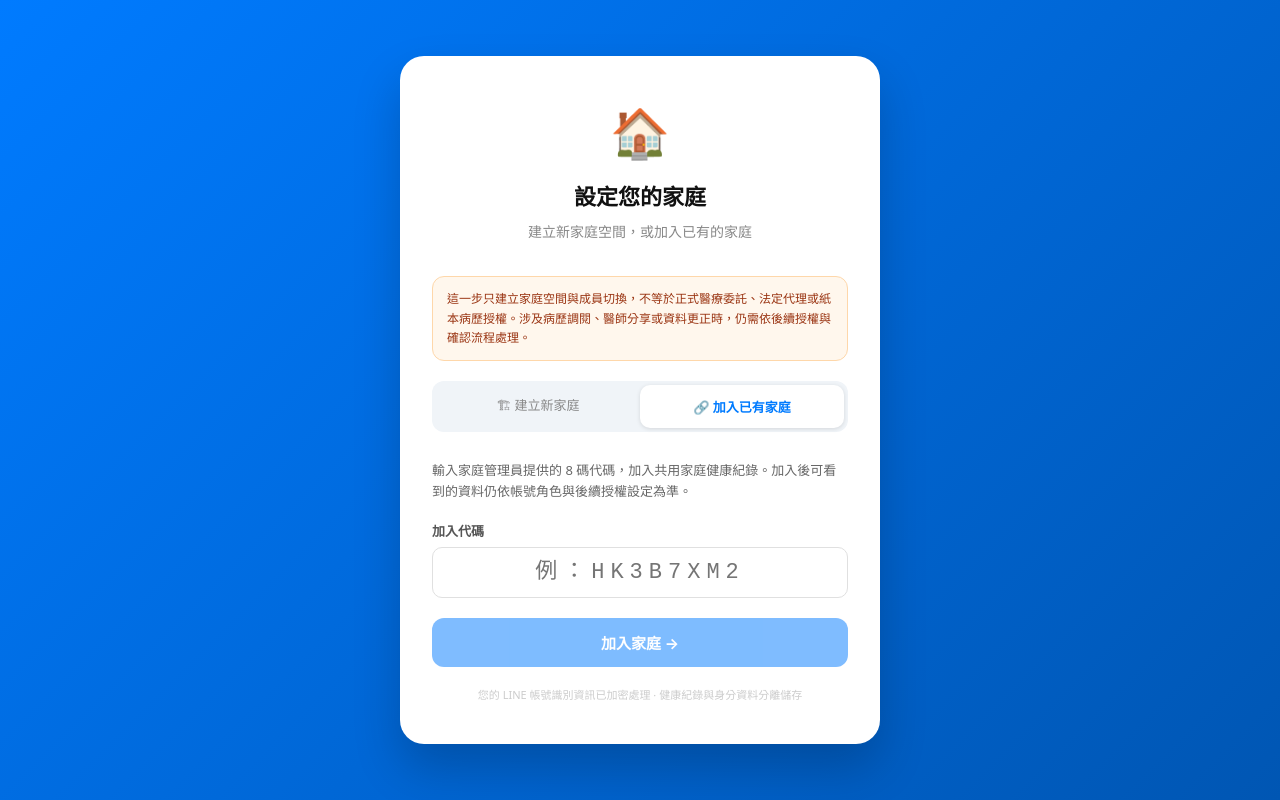
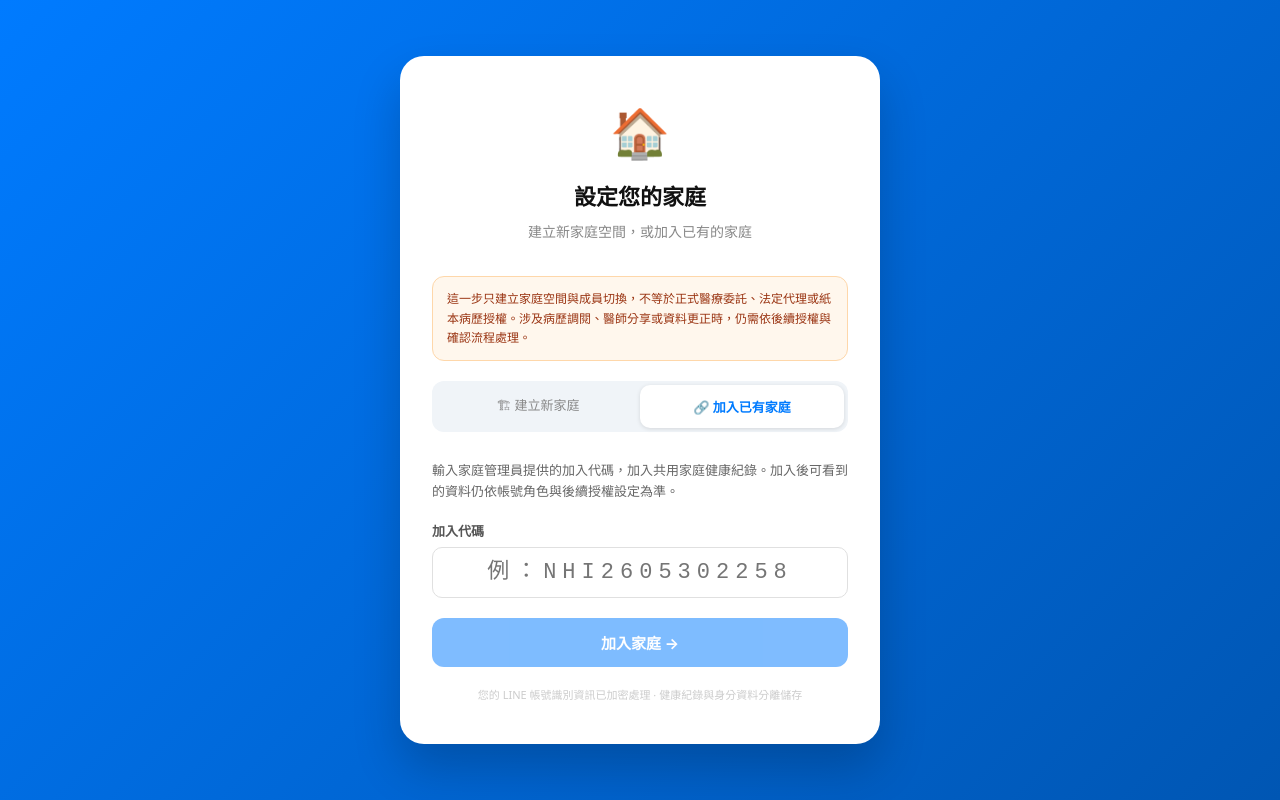
Before and after one commit to NYCU-SYC/MediKeep, a Next.js app: page /setup in a window 1280 px wide. Both pictures are taken after a click on the button "🔗 加入已有家庭". Built offline with nearby package versions, Linux system fonts and the light colour scheme.

Commit message:
Fix setup join code binding

```diff
--- a/src/app/setup/page.tsx
+++ b/src/app/setup/page.tsx
@@ -2,6 +2,7 @@
 
 import React, { useState } from 'react';
 import { useRouter } from 'next/navigation';
+import { setPatientSessionToken } from '@/lib/api';
 
 type Tab = 'create' | 'join';
 
@@ -64,6 +65,7 @@ export default function SetupPage() {
         setStep1Error(await readApiError(resp, '建立失敗，請稍後再試'));
         return;
       }
+      setPatientSessionToken(null);
       setStep(2);
     } catch {
       setStep1Error('網路錯誤，請稍後再試');
@@ -77,7 +79,7 @@ export default function SetupPage() {
     e.preventDefault();
     setStep1Error('');
     const code = joinCode.trim().toUpperCase();
-    if (code.length !== 8) { setStep1Error('請輸入 8 碼的加入代碼'); return; }
+    if (code.length < 8 || code.length > 20) { setStep1Error('請輸入 8 到 20 碼的加入代碼'); return; }
     setStep1Submitting(true);
     try {
       const resp = await fetch('/api/auth/join', {
@@ -90,6 +92,7 @@ export default function SetupPage() {
         setStep1Error(await readApiError(resp, '加入失敗，請確認代碼後再試'));
         return;
       }
+      setPatientSessionToken(null);
       // Joined an existing family — skip member setup, go to dashboard
       router.replace('/dashboard');
     } catch {
@@ -239,26 +242,26 @@ export default function SetupPage() {
           {tab === 'join' && (
             <form onSubmit={handleJoin}>
               <p style={{ fontSize: '13px', color: '#666', marginBottom: '20px', lineHeight: 1.6 }}>
-                輸入家庭管理員提供的 8 碼代碼，加入共用家庭健康紀錄。加入後可看到的資料仍依帳號角色與後續授權設定為準。
+                輸入家庭管理員提供的加入代碼，加入共用家庭健康紀錄。加入後可看到的資料仍依帳號角色與後續授權設定為準。
               </p>
               <label style={{ fontSize: '13px', fontWeight: '600', color: '#555', display: 'block', marginBottom: '6px' }}>
                 加入代碼
               </label>
               <input
-                type="text" placeholder="例：HK3B7XM2"
+                type="text" placeholder="例：NHI2605302258"
                 value={joinCode}
-                onChange={e => setJoinCode(e.target.value.toUpperCase().replace(/[^A-Z0-9]/g, '').slice(0, 8))}
-                maxLength={8}
+                onChange={e => setJoinCode(e.target.value.toUpperCase().replace(/[^A-Z0-9]/g, '').slice(0, 20))}
+                maxLength={20}
                 style={{
                   width: '100%', padding: '12px 14px', borderRadius: '10px',
                   border: '1.5px solid #e0e0e0', fontSize: '22px',
                   fontFamily: 'monospace', outline: 'none', marginBottom: '20px',
-                  letterSpacing: '6px', textAlign: 'center', boxSizing: 'border-box',
+                  letterSpacing: joinCode.length > 8 ? '2px' : '6px', textAlign: 'center', boxSizing: 'border-box',
                 }}
               />
               {step1Error && <div style={errorBox}>{step1Error}</div>}
-              <button type="submit" disabled={step1Submitting || joinCode.length !== 8}
-                style={{ ...btnPrimary, opacity: (step1Submitting || joinCode.length !== 8) ? 0.5 : 1 }}>
+              <button type="submit" disabled={step1Submitting || joinCode.trim().length < 8 || joinCode.trim().length > 20}
+                style={{ ...btnPrimary, opacity: (step1Submitting || joinCode.trim().length < 8 || joinCode.trim().length > 20) ? 0.5 : 1 }}>
                 {step1Submitting ? '加入中...' : '加入家庭 →'}
               </button>
             </form>
```
